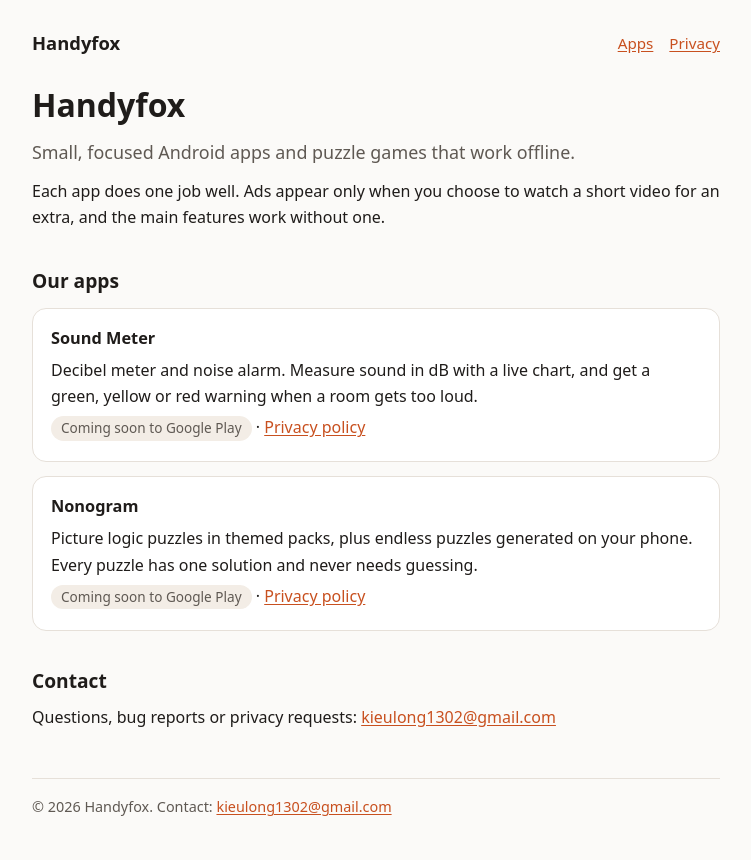
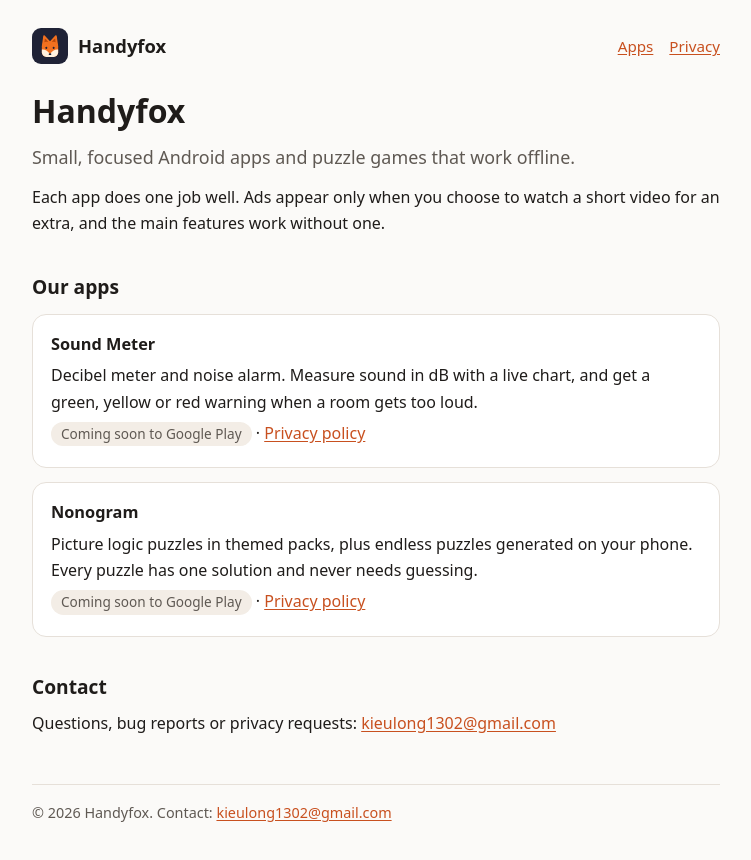
Before and after one commit to handyfox-studio/handyfox-studio.github.io, a plain HTML site: page index.html in a window 1280 px wide. Shown: the whole page, without its empty margins (264-1015 px from the left). Drawn offline with Linux system fonts and the light colour scheme.

Commit message:
add logo

```diff
--- a/index.html
+++ b/index.html
@@ -7,7 +7,7 @@
 <title>Handyfox: Android apps and puzzle games</title>
 <meta name="description" content="Small, focused Android apps and puzzle games that work offline.">
 <link rel="canonical" href="https://handyfox-studio.github.io/">
-
+<link rel="icon" href="/assets/handyfox-mark.svg" type="image/svg+xml">
 <style>
 :root{--bg:#fbfaf8;--fg:#1f1c1a;--muted:#5f5953;--card:#ffffff;--line:#e6e0d9;--accent:#c8501f;--chip:#f3ede6}
 @media (prefers-color-scheme:dark){:root{--bg:#151312;--fg:#f1ede8;--muted:#aba49c;--card:#1e1b19;--line:#332f2b;--accent:#ff8d5e;--chip:#2a2623}}
@@ -42,7 +42,7 @@ footer{margin-top:48px;padding-top:16px;border-top:1px solid var(--line);color:v
 <body>
 <main>
 <div class="top">
-<a class="brand" href="/"><span>Handyfox</span></a>
+<a class="brand" href="/"><img src="/assets/handyfox-mark.svg" alt="" width="36" height="36"><span>Handyfox</span></a>
 <nav><a href="/">Apps</a><a href="/privacy/">Privacy</a></nav>
 </div>
 <h1>Handyfox</h1>
```
Also changed, not shown: 404.html (+2 -2 lines), privacy/index.html (+2 -2 lines), privacy/nonogram/index.html (+2 -2 lines), privacy/sound-meter/index.html (+2 -2 lines), assets/handyfox-mark.svg (added).
